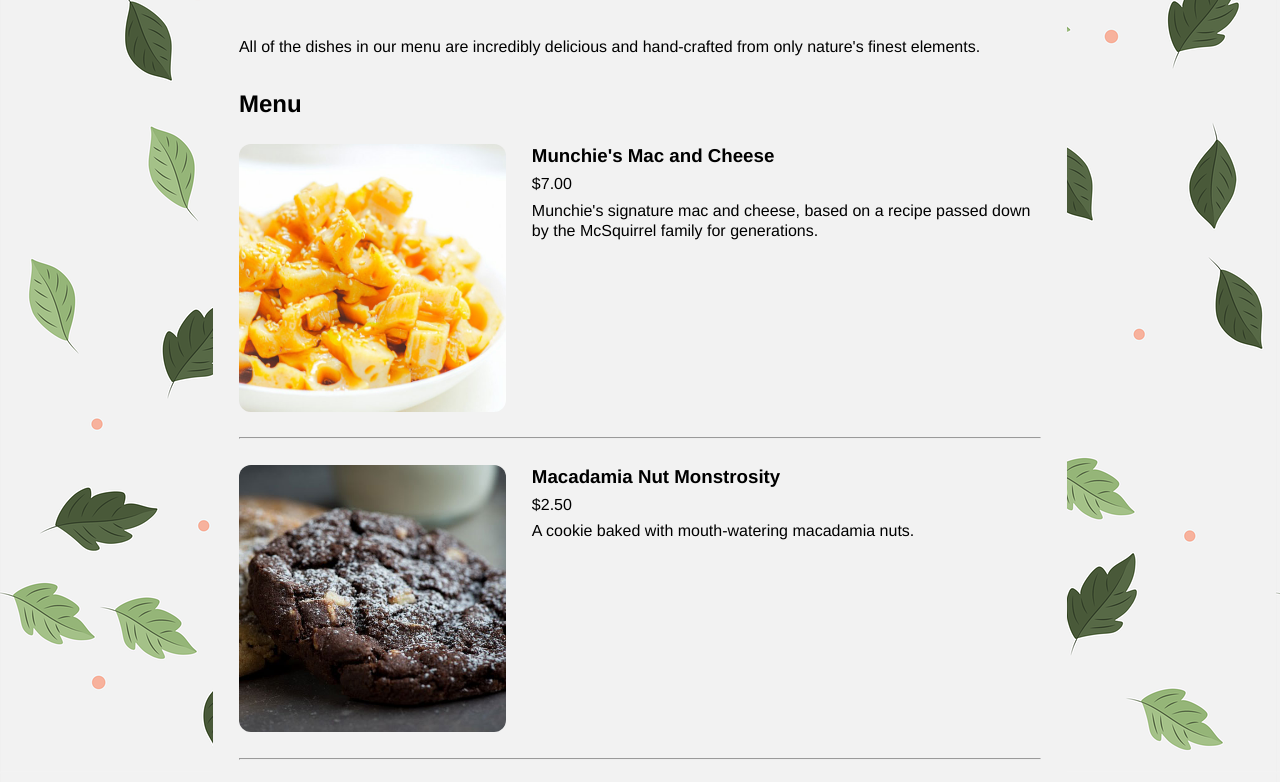
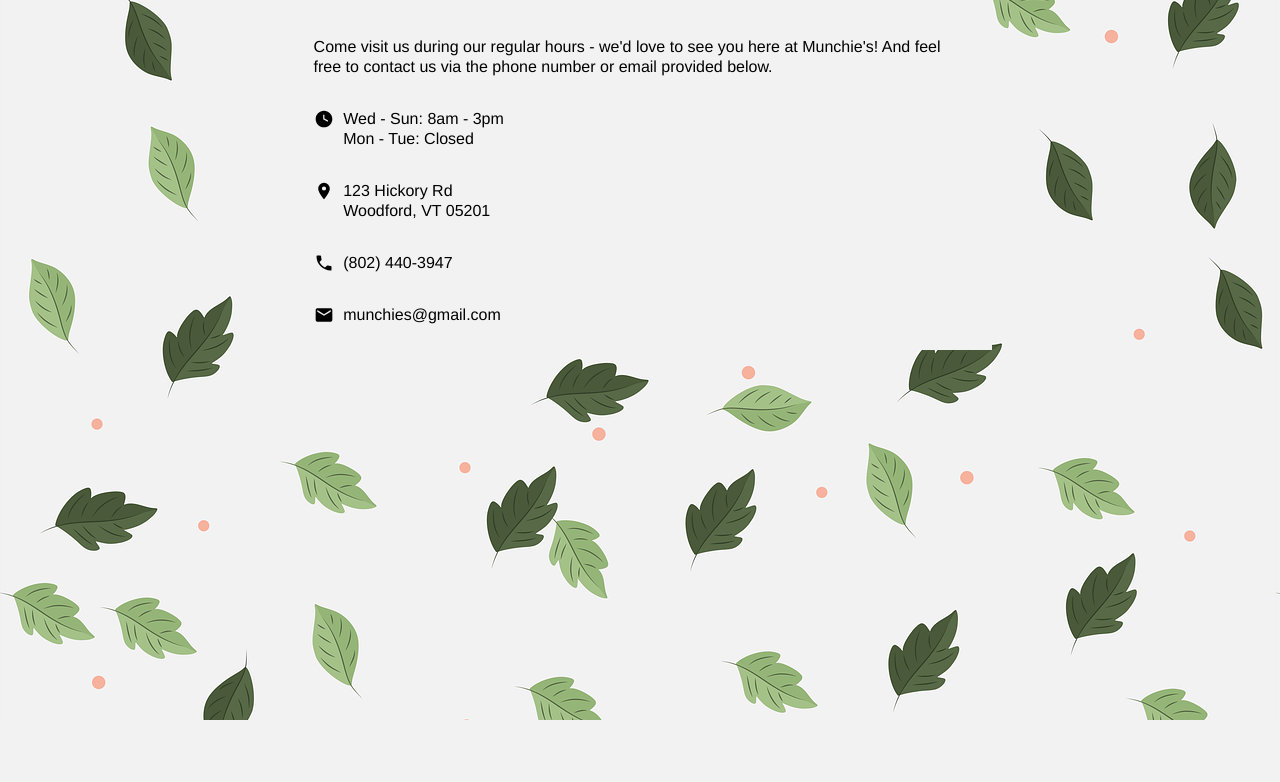
Before and after one commit to matthewaubert/restaurant-page, a website built with webpack: page dist/index.html in a window 1280 px wide. Shown: the part 80-862 px from the top of the page. After the commit the page ends 800 px from the top, so only its background shows below. Built offline with nearby package versions, Linux system fonts and the light colour scheme.

Commit message:
Roughly lay out contact tab

```diff
--- /dev/null
+++ b/src/contact.js
@@ -0,0 +1,105 @@
+import { createHeader, createDescription } from './helpers';
+import Clock from './assets/clock.svg';
+import MapMarker from './assets/map-marker.svg';
+import Phone from './assets/phone.svg';
+import Email from './assets/email.svg';
+
+// render contact tab
+function renderContact() {
+  const header = document.createElement('header');
+  const main = document.createElement('main');
+
+  header.appendChild(createHeader("Contact"));
+  main.appendChild(createDescription("Come visit us during our regular hours - we'd love to see you here at Munchie's! And feel free to contact us via the phone number or email provided below."));
+  main.appendChild(createContactInfo("hours"));
+  main.appendChild(createContactInfo("location"));
+  main.appendChild(createContactInfo("phone"));
+  main.appendChild(createContactInfo("email"));
+
+  // return header and main for loadPage to add to page
+  return [ header, main ];
+}
+
+// create hours content
+function createContactInfo(type) {
+  const hours = {
+    img: {
+      src: Clock,
+      alt: "clock icon"
+    },
+    text: {
+      line1: 'Wed - Sun: 8am - 3pm',
+      line2: 'Mon - Tue: Closed',
+    }
+  };
+  const location = {
+    img: {
+      src: MapMarker,
+      alt: "map marker icon"
+    },
+    text: {
+      line1: '123 Hickory Rd',
+      line2: 'Woodford, VT 05201',
+    }
+  };
+  const phone = {
+    img : {
+      src: Phone,
+      alt: "phone icon"
+    },
+    text: {
+      line1: "(802) 440-3947"
+    }
+  }
+  const email = {
+    img : {
+      src: Email,
+      alt: "email icon"
+    },
+    text: {
+      line1: "munchies@gmail.com"
+    }
+  }
+
+  let info;
+  switch(type) {
+    case 'hours':
+      info = hours;
+      break;
+    case 'location':
+      info = location;
+      break;
+    case 'phone':
+      info = phone;
+      break;
+    case 'email':
+      info = email;
+      break;
+  }
+
+  // create container, add header to container
+  const contactContainer = document.createElement('div');
+  contactContainer.classList.add('contact-info');
+
+  const icon = document.createElement('img');
+  icon.src = info.img.src;
+  icon.alt = info.img.alt;
+  contactContainer.appendChild(icon);
+
+  const textContainer = document.createElement('div');
+
+  // add hours text to container
+  for (const key in info.text) {
+    const line = document.createElement('p');
+    line.innerText = info.text[key];
+    textContainer.appendChild(line);
+  }
+
+  contactContainer.appendChild(textContainer);
+
+  return contactContainer;
+}
+
+
+
+export { renderContact };
--- a/src/home.js
+++ b/src/home.js
@@ -6,35 +6,11 @@ function renderHome() {
   const main = document.createElement('main');
 
   header.appendChild(createHeader("Munchie's Eats"));
-  main.appendChild(createDescription("Munchie's Eats is a quaint little cafe tucked away in the trunk of the Great Oak in the Enchanted Forest, just off Rt 112."));
-  main.appendChild(createHours());
+  main.appendChild(createDescription("Munchie's Eats is a quaint little cafe tucked away in the trunk of the Great Oak in the Enchanted Forest, just off Rt 9."));
   main.appendChild(createReviews());
 
   // return header and main for loadPage to add to page
   return [header, main];
-}
-
-// create hours content
-function createHours() {
-  const hoursText = {
-    'Wed - Sun': '8am - 3pm',
-    'Mon - Tue': 'Closed',
-  };
-
-  // create container, add header to container
-  const hoursContainer = document.createElement('div');
-  const header = document.createElement('h2');
-  header.innerText = "Hours";
-  hoursContainer.appendChild(header);
-
-  // add hours text to container
-  for (const key in hoursText) {
-    const day = document.createElement('p');
-    day.innerText = `${key}: ${hoursText[key]}`;
-    hoursContainer.appendChild(day);
-  }
-
-  return hoursContainer;
 }
 
 // create review content
--- a/src/index.js
+++ b/src/index.js
@@ -1,5 +1,6 @@
 import { loadPage } from './load-page.js';
 import { renderHome } from './home.js';
 import { renderMenu } from './menu.js';
+import { renderContact } from './contact.js';
 
-loadPage(renderMenu());
+loadPage(renderContact());
--- a/src/menu.js
+++ b/src/menu.js
@@ -5,13 +5,13 @@ import MonkeyBread from './assets/monkey-bread.jpg';
 import Brownie from './assets/brownie.jpg';
 import MushroomSoup from './assets/mushroom-soup.jpg';
 
-// render home tab
+// render menu tab
 function renderMenu() {
   const header = document.createElement('header');
   const main = document.createElement('main');
 
   header.appendChild(createHeader("Menu"));
-  main.appendChild(createDescription("All of the dishes in our menu are incredibly delicious and hand-crafted from only nature's finest elements."));
+  main.appendChild(createDescription("All of the dishes in our menu are incredibly delicious and hand-crafted from only nature's finest ingredients."));
   main.appendChild(createMenu());
 
   // return header and main for loadPage to add to page
@@ -36,7 +36,7 @@ function createMenu() {
     {
       title: "Squirrel Monkey Bread",
       cost: "$8.00",
-      description: "Your favorite pull-apart sweet bread, hand-crafted by none other than Munchie's second cousin once removed, Squirrel Monkey.",
+      description: "Your favorite pull-apart sweet bread, created by none other than Munchie's second cousin once removed, Squirrel Monkey.",
       photo: MonkeyBread
     },
     {
--- a/src/style.css
+++ b/src/style.css
@@ -49,7 +49,7 @@ h1 {
 
 #content {
   background-color: var(--bg);
-  width: min(66.67%);
+  width: min(44rem, 66.67%);
 }
 
 header, main {
@@ -63,6 +63,16 @@ main > div {
   display: flex;
   flex-direction: column;
   gap: var(--gap-400);
+}
+
+.contact-info {
+  flex-direction: row;
+  gap: var(--gap-150);
+}
+
+.contact-info > img {
+  height: 20px;
+  width: 20px;
 }
 
 /* home */
```
Also changed, not shown: README.md, dist/0b454d6aeda1578fa2ba.svg (added), dist/5f417a0011e5515ced2f.svg (added), dist/8ed820373498e050ba48.svg (added), dist/c7a364af28c1fc7cbb30.svg (added), dist/main.js, src/assets/clock.svg (added), src/assets/email.svg (added), src/assets/map-marker.svg (added), src/assets/munchy.jpg (added), src/assets/phone.svg (added).
